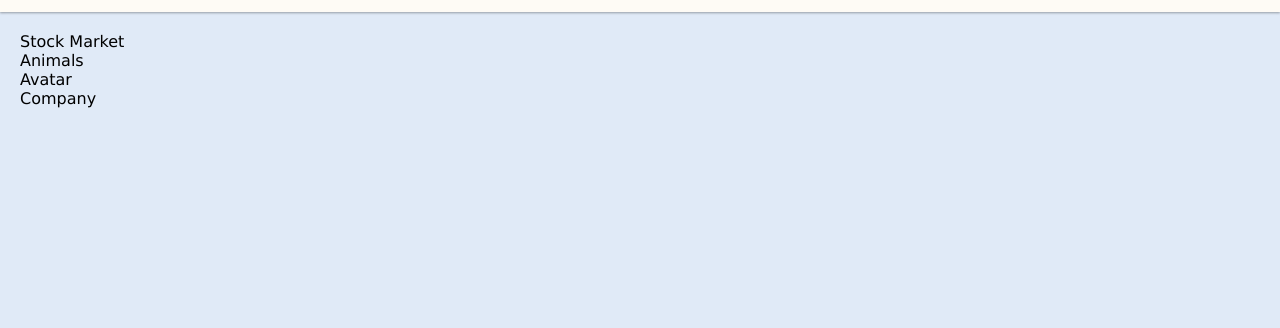
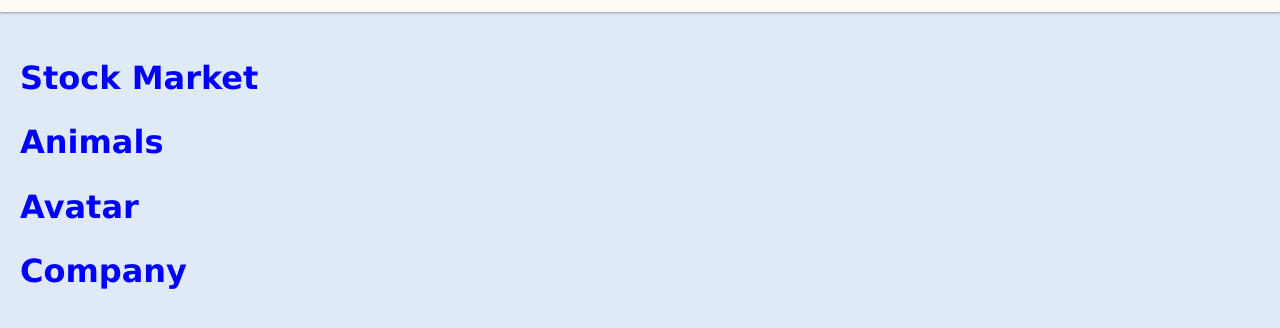
Before and after one commit to akilah-p/spotlight-import, a plain HTML site: page index.html in a window 1280 px wide. Shown: the part 68-396 px from the top of the page. Drawn offline with nearby package versions, Linux system fonts and the light colour scheme.

Commit message:
added netlify and basic styling

```diff
--- a/index.html
+++ b/index.html
@@ -33,16 +33,24 @@
 
     <main>
         <section>
-            <div id="stock-list">Stock Market</div>
+            <div id="stock-list">
+                <h1 class="header">Stock Market
+            </div>
         </section>
         <section>
-            <div id="animal-list">Animals</div>
+            <div id="animal-list">
+                <h1 class="header">Animals</h1>
+            </div>
         </section>
         <section>
-            <div id="avatar-list">Avatar</div>
+            <div id="avatar-list">
+                <h1 class="header">Avatar</h1>
+            </div>
         </section>
         <section>
-            <div id="company-list">Company</div>
+            <div id="company-list">
+                <h1 class="header">Company</h1>
+            </div>
         </section>
     </main>
 
--- a/styles/global.css
+++ b/styles/global.css
@@ -33,3 +33,10 @@ header .logo {
 main {
     padding: 20px;
 }
+
+.header {
+    font-size: xx-large;
+    font-weight: bolder;
+    color: blue;
+
+}
```
